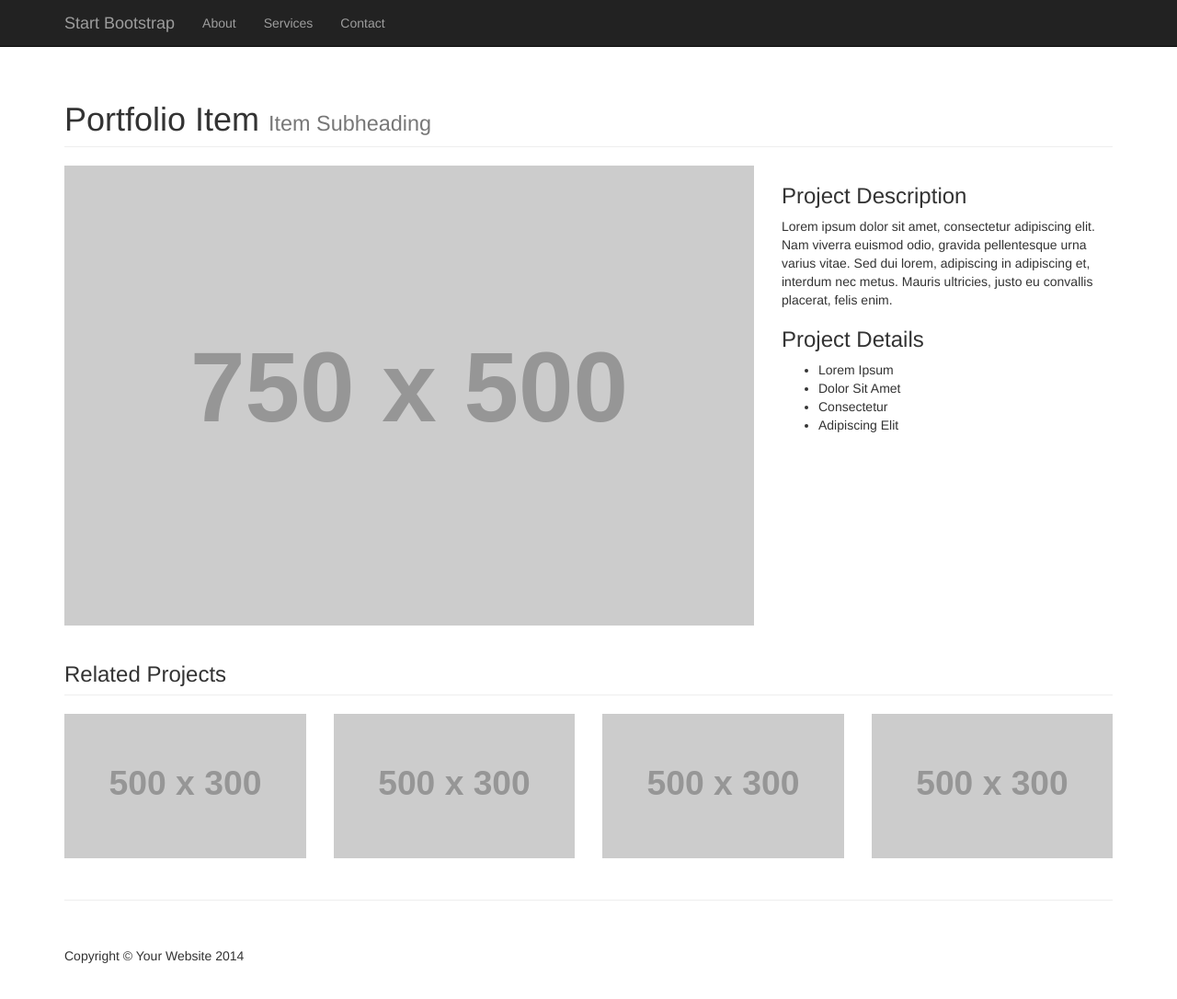
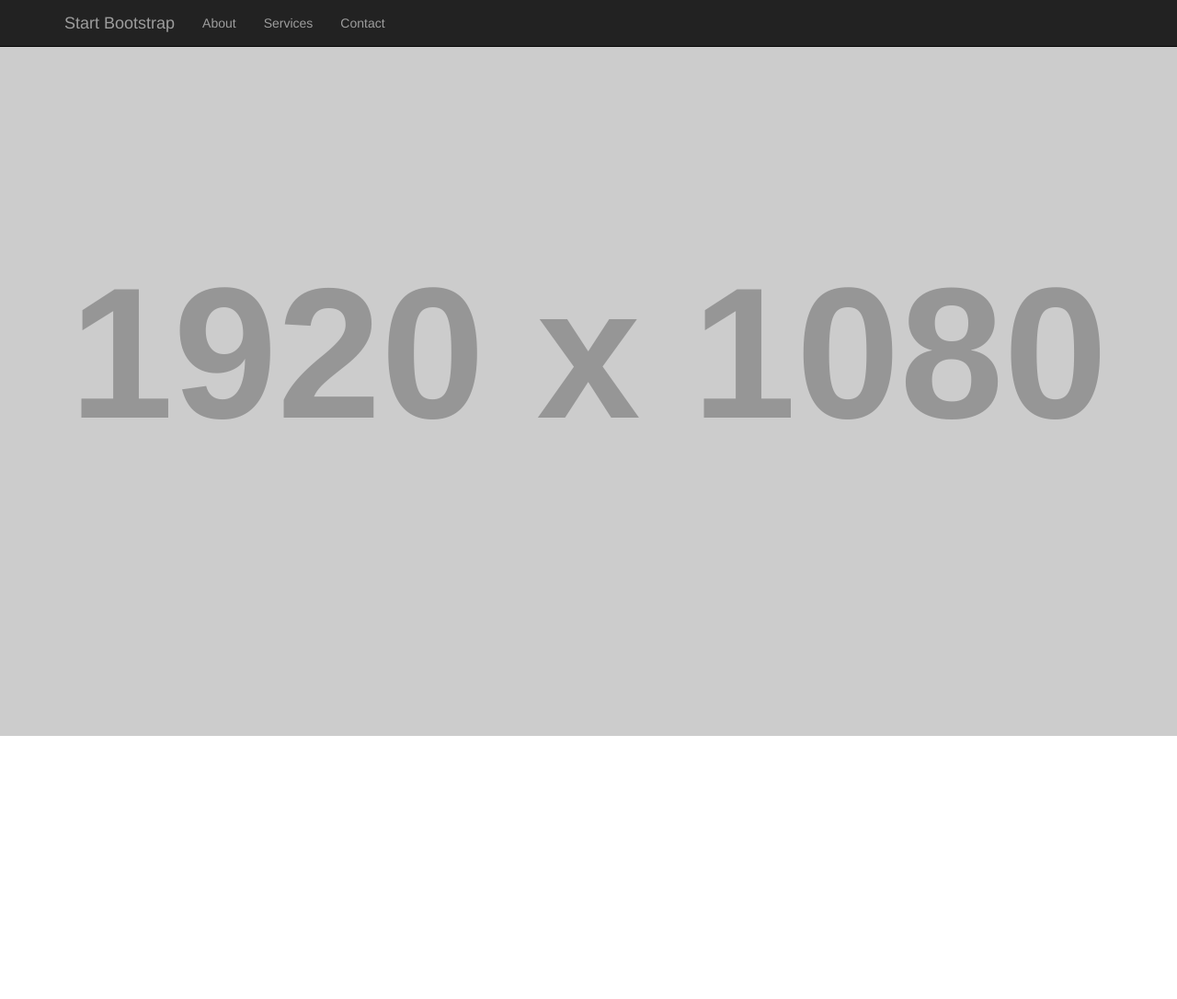
Before and after one commit to GenericWhite/GenericWhite.github.io, a website: page Systems/index.html in a window 1280 px wide. Shown: the whole page at 92% size. After the commit the page ends 800 px from the top, so only its background shows below. Drawn offline with Linux system fonts and the light colour scheme; placeholder pictures from the web are drawn by us.

Commit message:
systems fix up

```diff
--- /dev/null
+++ b/Systems/css/full.css
@@ -0,0 +1,19 @@
+/*
+ * Start Bootstrap - Full (http://startbootstrap.com/)
+ * Copyright 2013-2016 Start Bootstrap
+ * Licensed under MIT (https://github.com/BlackrockDigital/startbootstrap/blob/gh-pages/LICENSE)
+ */
+
+body {
+    margin-top: 50px; /* Required margin for .navbar-fixed-top. Remove if using .navbar-static-top. Change if height of navigation changes. */
+}
+
+/* Header Image Background - Change the URL below to your image path (example: ../images/background.jpg) */
+
+.full {
+    background: url('http://placehold.it/1920x1080') no-repeat center center fixed;
+    -webkit-background-size: cover;
+    -moz-background-size: cover;
+    background-size: cover;
+    -o-background-size: cover;
+}
--- a/Systems/index.html
+++ b/Systems/index.html
@@ -1,5 +1,6 @@
 <!DOCTYPE html>
-<html lang="en">
+<html class="full" lang="en">
+<!-- Make sure the <html> tag is set to the .full CSS class. Change the background image in the full.css file. -->
 
 <head>
 
@@ -9,13 +10,13 @@
     <meta name="description" content="">
     <meta name="author" content="">
 
-    <title>Portfolio Item - Start Bootstrap Template</title>
+    <title>Full - Start Bootstrap Template</title>
 
     <!-- Bootstrap Core CSS -->
     <link href="css/bootstrap.min.css" rel="stylesheet">
 
     <!-- Custom CSS -->
-    <link href="css/portfolio-item.css" rel="stylesheet">
+    <link href="css/full.css" rel="stylesheet">
 
     <!-- HTML5 Shim and Respond.js IE8 support of HTML5 elements and media queries -->
     <!-- WARNING: Respond.js doesn't work if you view the page via file:// -->
@@ -60,89 +61,7 @@
         <!-- /.container -->
     </nav>
 
-    <!-- Page Content -->
-    <div class="container">
-
-        <!-- Portfolio Item Heading -->
-        <div class="row">
-            <div class="col-lg-12">
-                <h1 class="page-header">Portfolio Item
-                    <small>Item Subheading</small>
-                </h1>
-            </div>
-        </div>
-        <!-- /.row -->
-
-        <!-- Portfolio Item Row -->
-        <div class="row">
-
-            <div class="col-md-8">
-                <img class="img-responsive" src="http://placehold.it/750x500" alt="">
-            </div>
-
-            <div class="col-md-4">
-                <h3>Project Description</h3>
-                <p>Lorem ipsum dolor sit amet, consectetur adipiscing elit. Nam viverra euismod odio, gravida pellentesque urna varius vitae. Sed dui lorem, adipiscing in adipiscing et, interdum nec metus. Mauris ultricies, justo eu convallis placerat, felis enim.</p>
-                <h3>Project Details</h3>
-                <ul>
-                    <li>Lorem Ipsum</li>
-                    <li>Dolor Sit Amet</li>
-                    <li>Consectetur</li>
-                    <li>Adipiscing Elit</li>
-                </ul>
-            </div>
-
-        </div>
-        <!-- /.row -->
-
-        <!-- Related Projects Row -->
-        <div class="row">
-
-            <div class="col-lg-12">
-                <h3 class="page-header">Related Projects</h3>
-            </div>
-
-            <div class="col-sm-3 col-xs-6">
-                <a href="#">
-                    <img class="img-responsive portfolio-item" src="http://placehold.it/500x300" alt="">
-                </a>
-            </div>
-
-            <div class="col-sm-3 col-xs-6">
-                <a href="#">
-                    <img class="img-responsive portfolio-item" src="http://placehold.it/500x300" alt="">
-                </a>
-            </div>
-
-            <div class="col-sm-3 col-xs-6">
-                <a href="#">
-                    <img class="img-responsive portfolio-item" src="http://placehold.it/500x300" alt="">
-                </a>
-            </div>
-
-            <div class="col-sm-3 col-xs-6">
-                <a href="#">
-                    <img class="img-responsive portfolio-item" src="http://placehold.it/500x300" alt="">
-                </a>
-            </div>
-
-        </div>
-        <!-- /.row -->
-
-        <hr>
-
-        <!-- Footer -->
-        <footer>
-            <div class="row">
-                <div class="col-lg-12">
-                    <p>Copyright &copy; Your Website 2014</p>
-                </div>
-            </div>
-            <!-- /.row -->
-        </footer>
-
-    </div>
-    <!-- /.container -->
+    <!-- Put your page content here! -->
 
     <!-- jQuery -->
     <script src="js/jquery.js"></script>
```
Also changed, not shown: Systems/README.md.
